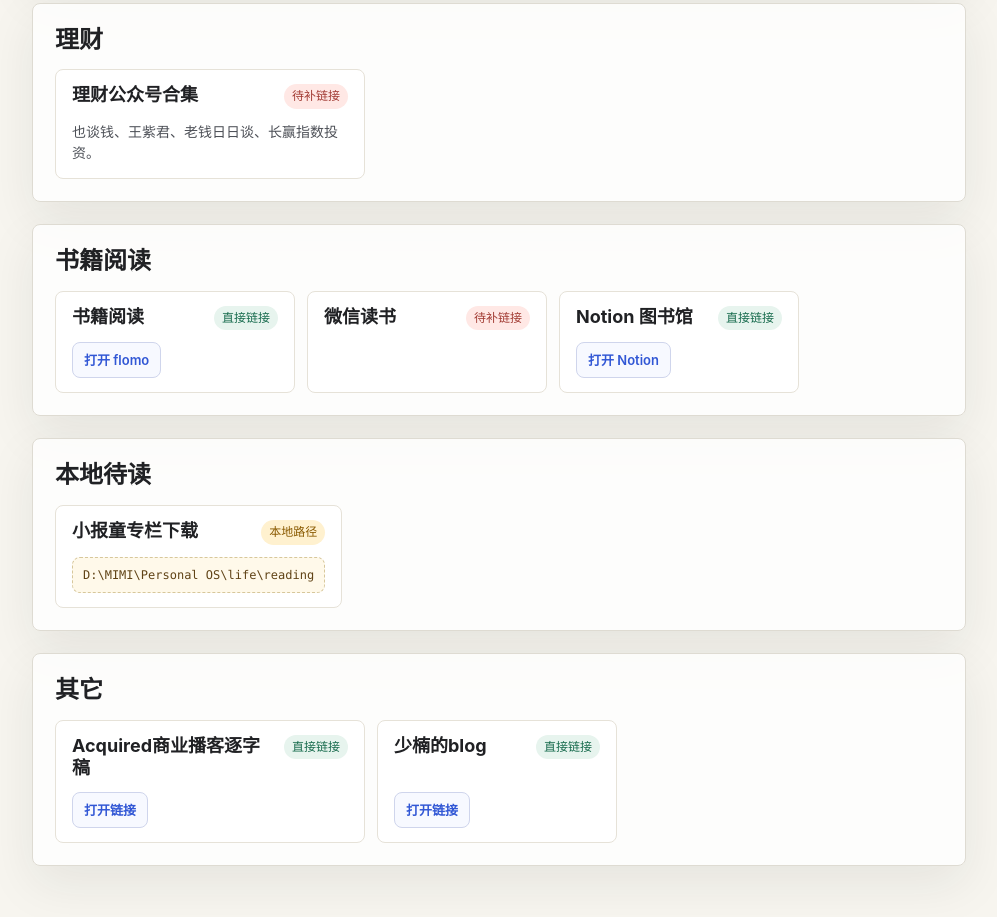
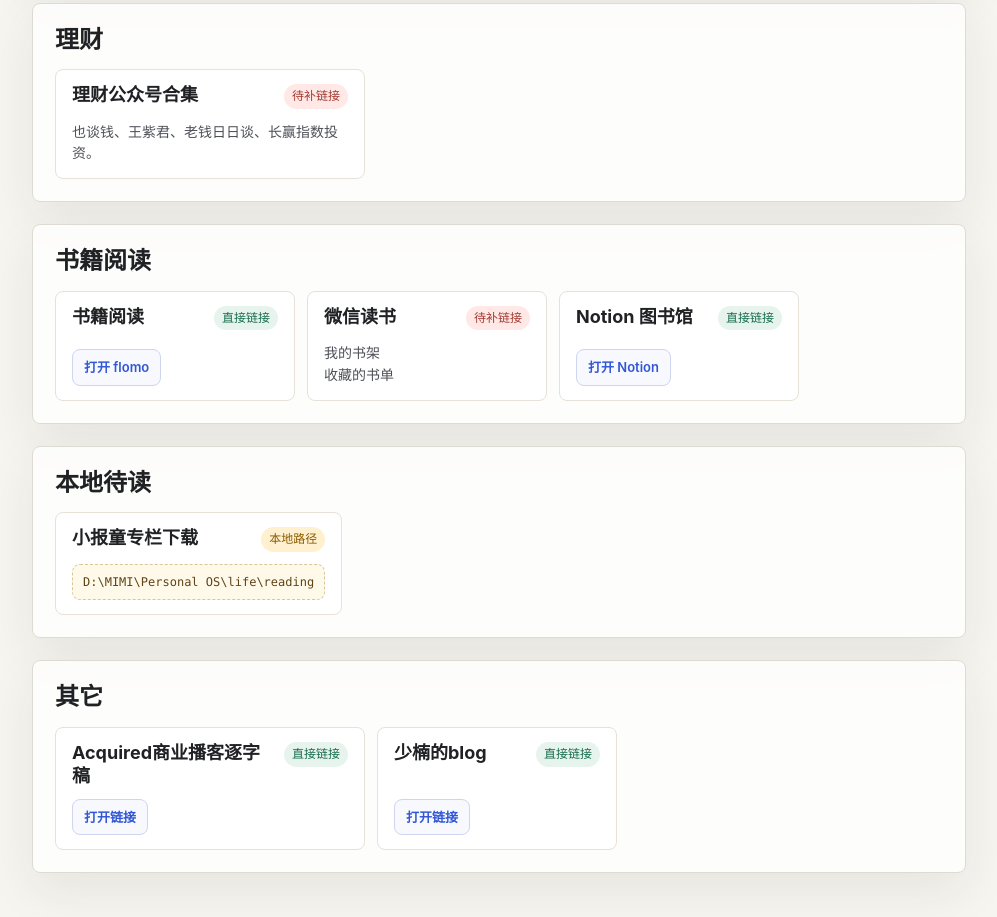
Before and after one commit to janemeladee/my-info-sources, a plain HTML site: page index.html in a window 1280 px wide. Shown: the part 2989-3906 px from the top of the page, without its empty margins (264-1261 px from the left). Drawn offline with Linux system fonts and the light colour scheme.

Commit message:
Add WeRead card notes

```diff
--- a/index.html
+++ b/index.html
@@ -740,6 +740,7 @@
             </article>
             <article class="card" data-source="微信读书 reading books">
               <div class="card-top"><div><h3 class="title">微信读书</h3></div><div class="tags"><span class="tag todo">待补链接</span></div></div>
+              <p class="note">我的书架<br>收藏的书单</p>
             </article>
             <article class="card" data-source="Notion 图书馆 reading books">
               <div class="card-top"><div><h3 class="title">Notion 图书馆</h3></div><div class="tags"><span class="tag direct">直接链接</span></div></div>
```
